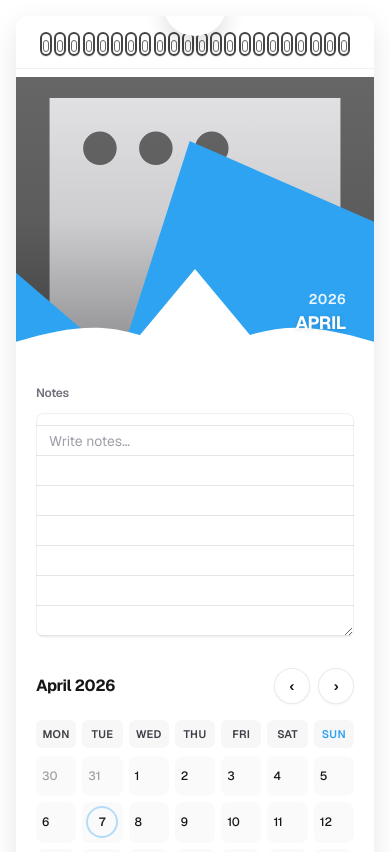
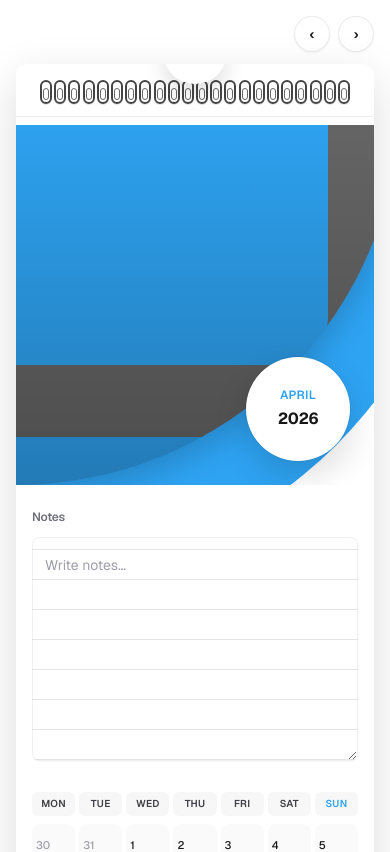
Before and after one commit to Kri01ceram/cali-tuf, a Next.js app: page / in a window 390 px wide. Shown: the top 852 px of the page. Built offline with nearby package versions, Linux system fonts and the light colour scheme.

Commit message:
Refactor CalendarGrid and HeroImage components for improved styling and layout; enhance CalendarLayout with navigation buttons and adjust responsiveness

```diff
--- a/src/components/calender/CalendarGrid.tsx
+++ b/src/components/calender/CalendarGrid.tsx
@@ -93,12 +93,12 @@ export default function CalendarGrid({
 
   return (
     <div className={className ?? ""}>
-      <div className="grid grid-cols-7 gap-1.5 sm:gap-2">
+      <div className="grid grid-cols-7 gap-1 sm:gap-1.5">
         {DAYS_OF_WEEK.map((label, index) => (
           <div
             key={label}
             className={
-              "h-7 rounded-md bg-black/[.03] text-center text-[11px] font-semibold leading-7 tracking-wide " +
+              "h-6 rounded-md bg-black/[.03] text-center text-[10px] font-semibold leading-6 tracking-wide " +
               (index === sundayIndex ? "text-[#2ea3f2]" : "text-zinc-700")
             }
           >
@@ -107,7 +107,7 @@ export default function CalendarGrid({
         ))}
       </div>
 
-      <div className="mt-2 grid grid-cols-7 gap-1.5 sm:gap-2">
+      <div className="mt-2 grid grid-cols-7 gap-1 sm:gap-1.5">
         {dates.map((date) => {
           const day = date.getDate();
           const isStart = startDate ? isSameDay(date, startDate) : false;
@@ -122,7 +122,7 @@ export default function CalendarGrid({
           const isSunday = getDay(date) === 0;
 
           const buttonClassName =
-            "aspect-square w-full rounded-lg p-1.5 text-left text-xs font-medium transition-colors duration-150 ease-out focus-visible:outline-none focus-visible:ring-2 focus-visible:ring-black/[.10] sm:p-2 sm:text-sm" +
+            "aspect-square w-full rounded-lg p-1 text-left text-[11px] font-medium transition-colors duration-150 ease-out focus-visible:outline-none focus-visible:ring-2 focus-visible:ring-black/[.10] sm:p-1.5 sm:text-xs" +
             (isOutsideMonth ? " text-zinc-400" : " text-foreground") +
             (isSunday && !isEndpoint && !isInRange
               ? " text-[#2ea3f2]"
@@ -145,11 +145,11 @@ export default function CalendarGrid({
               aria-current={isToday ? "date" : undefined}
             >
               {isEndpoint ? (
-                <span className="inline-flex h-7 w-7 items-center justify-center rounded-full bg-[#2ea3f2] text-xs font-semibold text-white sm:h-8 sm:w-8 sm:text-sm">
+                <span className="inline-flex h-6 w-6 items-center justify-center rounded-full bg-[#2ea3f2] text-[11px] font-semibold text-white sm:h-7 sm:w-7 sm:text-xs">
                   {day}
                 </span>
               ) : isToday ? (
-                <span className="inline-flex h-7 w-7 items-center justify-center rounded-full font-semibold text-foreground ring-2 ring-[#2ea3f2]/35 sm:h-8 sm:w-8">
+                <span className="inline-flex h-6 w-6 items-center justify-center rounded-full font-semibold text-foreground ring-2 ring-[#2ea3f2]/35 sm:h-7 sm:w-7">
                   {day}
                 </span>
               ) : (
--- a/src/components/hero/HeroImage.tsx
+++ b/src/components/hero/HeroImage.tsx
@@ -35,56 +35,43 @@ export default function HeroImage({
   const month = formatMonth(resolvedDate).toUpperCase();
   const year = String(resolvedDate.getFullYear());
 
-  const baseClassName =
-    "relative w-full overflow-hidden bg-zinc-200";
+  const baseClassName = "relative w-full overflow-hidden bg-white";
 
   return (
     <div className={className ? `${baseClassName} ${className}` : baseClassName}>
+      <div
+        aria-hidden="true"
+        className="absolute -left-[28rem] -top-[28rem] h-[900px] w-[900px] rounded-full bg-[#2ea3f2] sm:-left-[32rem] sm:-top-[32rem] sm:h-[1080px] sm:w-[1080px]"
+      />
+
+      <div className="absolute -left-[24rem] top-[calc(100%-48rem)] h-[48rem] w-[48rem] overflow-hidden rounded-full shadow-[0_12px_30px_rgba(0,0,0,0.18)] sm:-left-[27rem] sm:top-[calc(100%-56rem)] sm:h-[56rem] sm:w-[56rem]">
         <Image
           src={imageUrl}
           alt={alt}
           fill
           priority={priority}
           unoptimized
-        sizes="100vw"
+          sizes="768px"
           className="object-cover"
         />
-
-      <div className="absolute inset-0 bg-gradient-to-t from-black/40 via-black/10 to-transparent" />
+        <div className="absolute inset-0 bg-gradient-to-t from-black/25 via-black/0 to-transparent" />
+      </div>
 
       <div
         aria-hidden="true"
-        className="absolute bottom-0 left-0 h-48 w-48 bg-[#2ea3f2] [clip-path:polygon(0%_52%,0%_100%,56%_100%)] sm:h-56 sm:w-56"
-      />
-
-      <div
-        aria-hidden="true"
-        className="absolute bottom-0 right-0 h-56 w-64 bg-[#2ea3f2] [clip-path:polygon(28%_0%,100%_36%,100%_100%,0%_100%)] sm:h-64 sm:w-72"
-      />
-
-      <div aria-hidden="true" className="absolute bottom-0 left-1/2 h-24 w-40 -translate-x-1/2 bg-white [clip-path:polygon(50%_0%,0%_100%,100%_100%)]" />
-
-      <svg
-        aria-hidden="true"
-        className="pointer-events-none absolute bottom-0 left-0 right-0 h-14 w-full"
-        viewBox="0 0 1200 120"
-        preserveAspectRatio="none"
+        className="absolute bottom-6 right-6 grid h-[104px] w-[104px] place-items-center rounded-full bg-white shadow-[0_14px_34px_rgba(0,0,0,0.14)] ring-1 ring-black/[.06] sm:bottom-7 sm:right-7 sm:h-[120px] sm:w-[120px]"
       >
-        <path
-          d="M0,70 C240,25 360,25 600,108 C840,25 960,25 1200,70 L1200,120 L0,120 Z"
-          fill="#ffffff"
-        />
-      </svg>
-
-      <div className="absolute bottom-7 right-7 text-right">
-        <p className="text-sm font-semibold tracking-wide text-white/90 sm:text-base">
+        <div className="text-center leading-none">
+          <p className="text-xs font-semibold tracking-wide text-[#2ea3f2] sm:text-sm">
+            {month}
+          </p>
+          <p className="mt-1 text-base font-bold tracking-tight text-foreground sm:text-lg">
             {year}
           </p>
-        <p className="text-lg font-bold tracking-tight text-white drop-shadow-sm sm:text-2xl">
-          {month}
-        </p>
+        </div>
+      </div>
+
       <p className="sr-only">{label}</p>
-      </div>
     </div>
   );
 }
--- a/src/components/layout/CalendarLayout.tsx
+++ b/src/components/layout/CalendarLayout.tsx
@@ -1,8 +1,8 @@
 "use client";
 
-import { addMonths, format, startOfMonth, subMonths } from "date-fns";
+import { addMonths, startOfMonth, subMonths } from "date-fns";
 import { AnimatePresence, motion } from "framer-motion";
-import { useCallback, useMemo, useState } from "react";
+import { useCallback, useState } from "react";
 
 import CalendarGrid from "../calender/CalendarGrid";
 import HeroImage from "../hero/HeroImage";
@@ -13,11 +13,6 @@ export default function CalendarLayout() {
   const [endDate, setEndDate] = useState<Date | null>(null);
   const [visibleMonth, setVisibleMonth] = useState(() => startOfMonth(new Date()));
   const [monthDirection, setMonthDirection] = useState<1 | -1>(1);
-
-  const monthLabel = useMemo(
-    () => format(visibleMonth, "MMMM yyyy"),
-    [visibleMonth]
-  );
 
   const handleRangeChange = useCallback((nextStart: Date | null, nextEnd: Date | null) => {
     setStartDate(nextStart);
@@ -36,13 +31,34 @@ export default function CalendarLayout() {
 
   return (
     <div className="flex min-h-screen w-full items-center justify-center bg-white p-4 text-foreground sm:p-8">
-      <div className="relative w-full max-w-[980px]">
+      <div className="relative w-full max-w-[880px]">
+        <div className="mb-3 flex justify-end">
+          <div className="flex items-center gap-2">
+            <button
+              type="button"
+              onClick={goPrevMonth}
+              aria-label="Previous month"
+              className="inline-flex h-9 w-9 items-center justify-center rounded-full border border-black/[.08] bg-white text-sm font-semibold text-foreground shadow-sm shadow-black/[.04] transition-colors duration-150 hover:bg-black/[.03] focus-visible:outline-none focus-visible:ring-2 focus-visible:ring-black/[.12]"
+            >
+              <span aria-hidden="true">‹</span>
+            </button>
+            <button
+              type="button"
+              onClick={goNextMonth}
+              aria-label="Next month"
+              className="inline-flex h-9 w-9 items-center justify-center rounded-full border border-black/[.08] bg-white text-sm font-semibold text-foreground shadow-sm shadow-black/[.04] transition-colors duration-150 hover:bg-black/[.03] focus-visible:outline-none focus-visible:ring-2 focus-visible:ring-black/[.12]"
+            >
+              <span aria-hidden="true">›</span>
+            </button>
+          </div>
+        </div>
+
         <div
           aria-hidden="true"
-          className="pointer-events-none absolute left-1/2 top-[calc(100%-18px)] h-10 w-[88%] -translate-x-1/2 rounded-full bg-black/25 blur-2xl opacity-20"
+          className="pointer-events-none absolute left-1/2 top-[calc(100%-18px)] h-12 w-[90%] -translate-x-1/2 rounded-full bg-black/30 blur-3xl opacity-25"
         />
 
-        <div className="relative overflow-hidden rounded-[12px] bg-white shadow-[0_10px_30px_rgba(0,0,0,0.10)]">
+        <div className="relative overflow-hidden rounded-[12px] bg-white shadow-[0_16px_48px_rgba(0,0,0,0.14)]">
           <div
             aria-hidden="true"
             className="pointer-events-none absolute left-1/2 top-0 z-40 h-10 w-16 -translate-x-1/2 -translate-y-1/2 rounded-b-[999px] bg-white shadow-[0_10px_20px_rgba(0,0,0,0.12)]"
@@ -73,41 +89,16 @@ export default function CalendarLayout() {
                 alt="Calendar hero"
                 date={visibleMonth}
                 priority
-                className="h-72 sm:h-80 md:h-[360px]"
+                className="h-[360px] sm:h-[420px] md:h-[480px]"
               />
             </div>
           </div>
 
-          <div className="grid gap-6 p-5 md:grid-cols-[1fr_1.6fr] md:gap-8 md:p-7">
-            <NotesPanel startDate={startDate} endDate={endDate} />
+          <div className="grid gap-5 p-4 md:grid-cols-[1fr_1.6fr] md:gap-7 md:p-6">
+            <NotesPanel className="mt-2 md:mt-3" startDate={startDate} endDate={endDate} />
 
             <section className="min-w-0">
-              <div className="flex items-center justify-between gap-3">
-                <h2 className="text-base font-bold tracking-tight text-foreground sm:text-lg">
-                  {monthLabel}
-                </h2>
-
-                <div className="flex items-center gap-2">
-                  <button
-                    type="button"
-                    onClick={goPrevMonth}
-                    aria-label="Previous month"
-                    className="inline-flex h-9 w-9 items-center justify-center rounded-full border border-black/[.08] bg-white text-sm font-semibold text-foreground shadow-sm shadow-black/[.04] transition-colors duration-150 hover:bg-black/[.03] focus-visible:outline-none focus-visible:ring-2 focus-visible:ring-black/[.12]"
-                  >
-                    <span aria-hidden="true">‹</span>
-                  </button>
-                  <button
-                    type="button"
-                    onClick={goNextMonth}
-                    aria-label="Next month"
-                    className="inline-flex h-9 w-9 items-center justify-center rounded-full border border-black/[.08] bg-white text-sm font-semibold text-foreground shadow-sm shadow-black/[.04] transition-colors duration-150 hover:bg-black/[.03] focus-visible:outline-none focus-visible:ring-2 focus-visible:ring-black/[.12]"
-                  >
-                    <span aria-hidden="true">›</span>
-                  </button>
-                </div>
-              </div>
-
-              <div className="mt-4">
+              <div className="mt-1">
                 <AnimatePresence initial={false} mode="wait" custom={monthDirection}>
                   <motion.div
                     key={visibleMonth.toISOString()}
```
Lines whose indentation alone changed are shown as unchanged.
